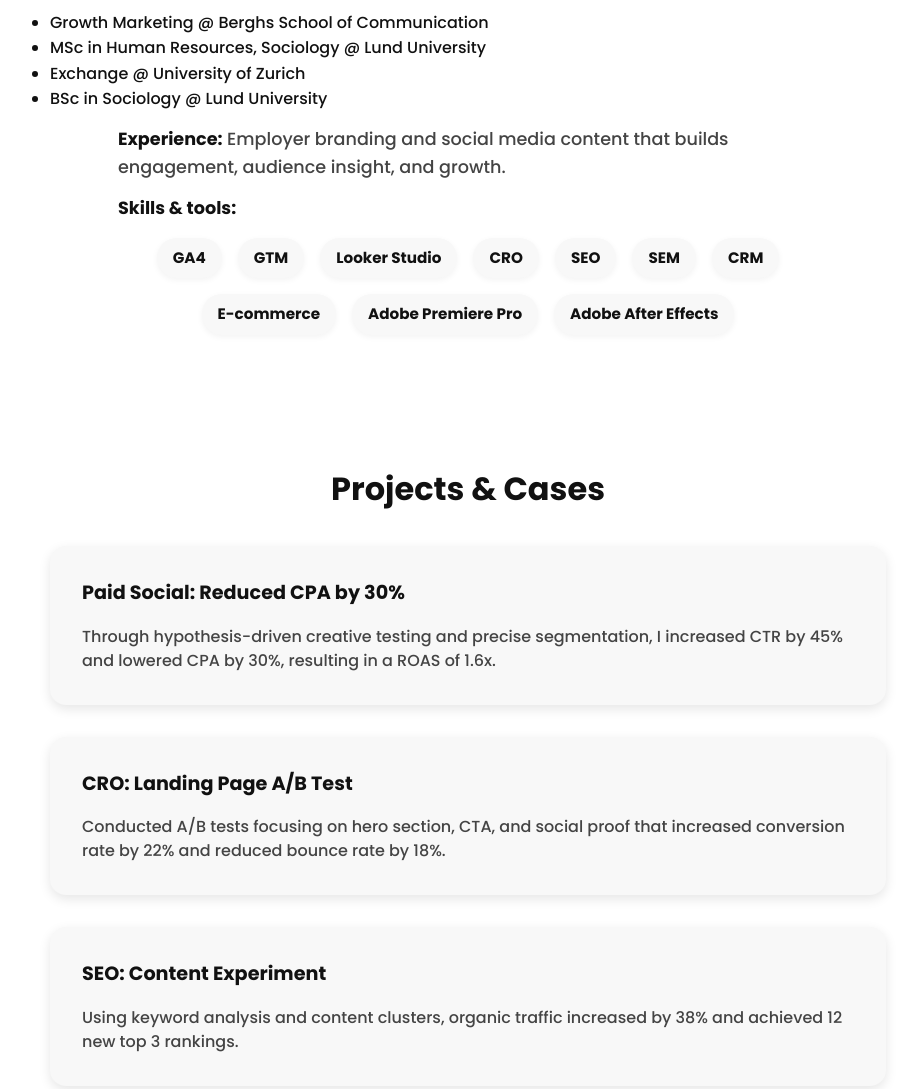
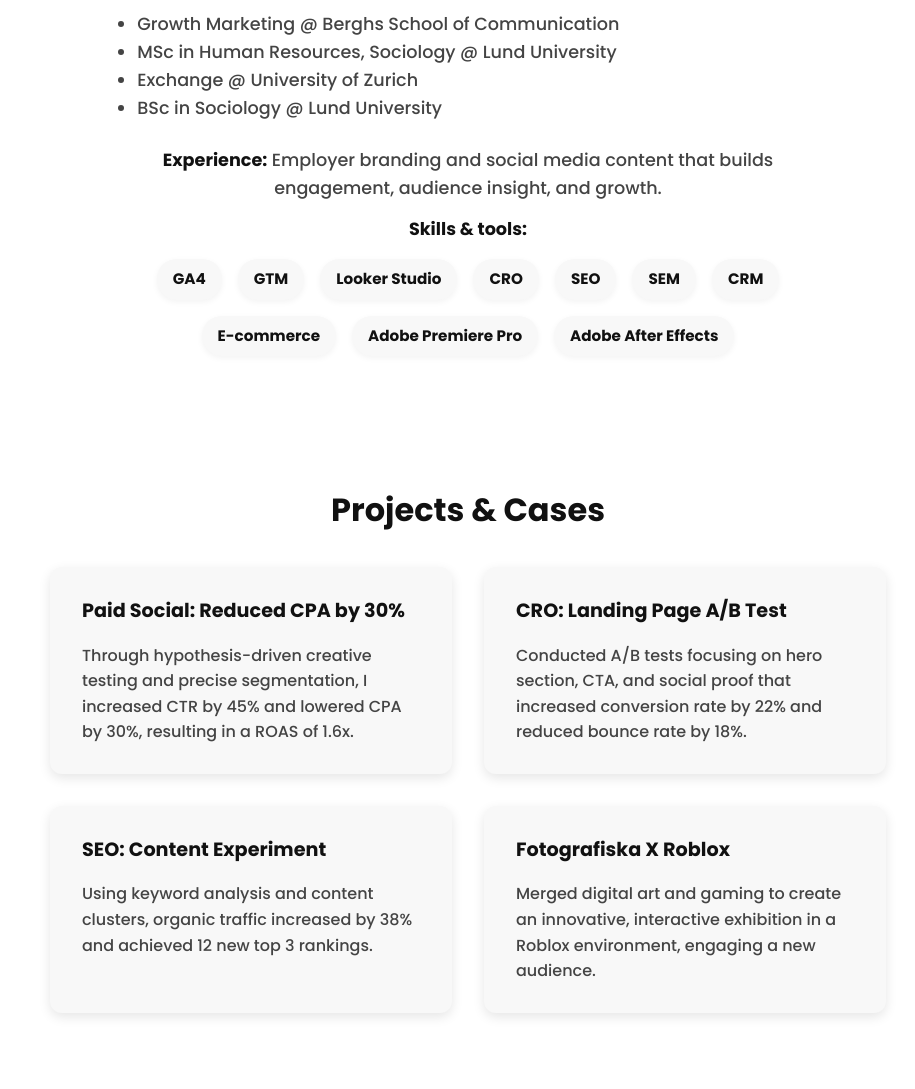
Before and after one commit to annafrankendal/annafrankendal.github.io, a plain HTML site: page index.html in a window 1280 px wide. Shown: the part 1003-2092 px from the top of the page, without its empty margins (172-1087 px from the left). Drawn offline with Linux system fonts and the light colour scheme.

```diff
--- a/index.html
+++ b/index.html
@@ -103,7 +103,7 @@
 
     header p {
       font-size: 1.2rem;
-     opacity: 0.9;
+      opacity: 0.8;
     }
 
     nav {
@@ -159,10 +159,19 @@
       margin: 0.8rem auto;
       font-size: 1.1rem;
       color: #444;
+      text-align: center;
     }
 
     #cv strong {
       color: var(--text);
+    }
+
+    #cv ul {
+      max-width: 700px;
+      margin: 0 auto 1.5rem auto;
+      padding-left: 1.2rem;
+      font-size: 1.1rem;
+      color: #444;
     }
 
     .skills-list {
@@ -192,35 +201,38 @@
     }
 
     .projects {
-     display: flex;
-     flex-direction: column;
+      display: grid;
+      grid-template-columns: repeat(auto-fit, minmax(280px, 1fr));
       gap: 2rem;
     }
 
-   .bubble {
+    .card {
       background: var(--card-bg);
-     border-radius: 16px;
-     padding: 2rem;
+      border-radius: 12px;
+      padding: 1.8rem 2rem;
       box-shadow: 0 4px 12px var(--hover-shadow);
       transition: transform 0.3s, box-shadow 0.3s;
+      display: flex;
+      flex-direction: column;
+      justify-content: space-between;
     }
 
-   .bubble:hover {
+    .card:hover {
       transform: translateY(-5px);
       box-shadow: 0 6px 20px var(--hover-shadow);
     }
 
-   .bubble h3 {
+    .card h3 {
       margin-bottom: 1rem;
       font-weight: 700;
       font-size: 1.2rem;
       color: var(--text);
     }
 
-   .bubble p {
+    .card p {
       font-size: 1rem;
       color: #444;
-     line-height: 1.5;
+      flex-grow: 1;
     }
 
     .course-item {
@@ -324,9 +336,7 @@
         Anna Frankendal
       </a>
     </h1>
-
     <img src="https://via.placeholder.com/200" alt="Portrait of Anna Frankendal" />
-
     <p>Growth Marketing student @ Berghs</p>
   </header>
 
@@ -340,7 +350,7 @@
 
   <section id="about">
     <h2>About me</h2>
-   <p>I turn insights about people and behavior into data-driven strategies that deliver growth.</p>
+    <p>I turn insights about people and behavior into data-driven strategies that drive growth.</p>
   </section>
 
   <section id="cv">
@@ -373,19 +383,19 @@
   <section id="projects">
     <h2>Projects & Cases</h2>
     <div class="projects">
-     <div class="bubble">
+      <div class="card">
         <h3>Paid Social: Reduced CPA by 30%</h3>
         <p>Through hypothesis-driven creative testing and precise segmentation, I increased CTR by 45% and lowered CPA by 30%, resulting in a ROAS of 1.6x.</p>
       </div>
-     <div class="bubble">
+      <div class="card">
         <h3>CRO: Landing Page A/B Test</h3>
         <p>Conducted A/B tests focusing on hero section, CTA, and social proof that increased conversion rate by 22% and reduced bounce rate by 18%.</p>
       </div>
-     <div class="bubble">
+      <div class="card">
         <h3>SEO: Content Experiment</h3>
         <p>Using keyword analysis and content clusters, organic traffic increased by 38% and achieved 12 new top 3 rankings.</p>
       </div>
-     <div class="bubble">
+      <div class="card">
         <h3>Fotografiska X Roblox</h3>
         <p>Merged digital art and gaming to create an innovative, interactive exhibition in a Roblox environment, engaging a new audience.</p>
       </div>
@@ -394,7 +404,6 @@
 
   <section id="education">
     <h2>Education @ Berghs</h2>
-
     <div class="course-item">
       <button class="course-title" aria-expanded="false" aria-controls="desc-cab">Communication According to Berghs (CAB)</button>
       <div class="course-description" id="desc-cab">
@@ -451,7 +460,6 @@
 
   <script>
     const courseTitles = document.querySelectorAll('.course-title');
-
     courseTitles.forEach(title => {
       title.addEventListener('click', () => {
         const expanded = title.getAttribute('aria-expanded') === 'true';
```
Lines whose indentation alone changed are shown as unchanged.
